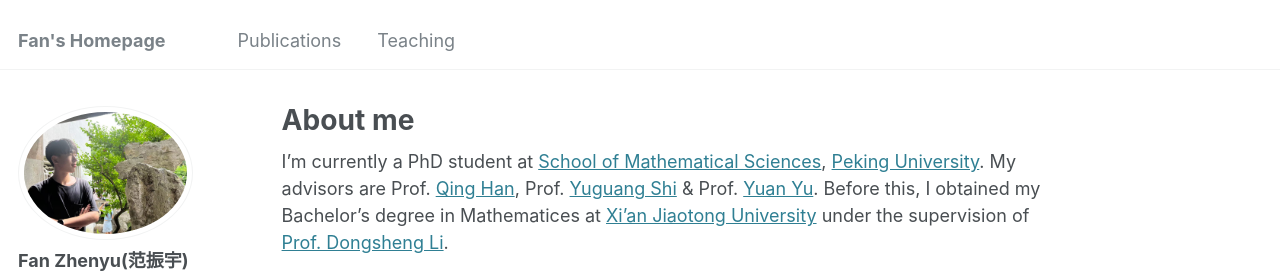
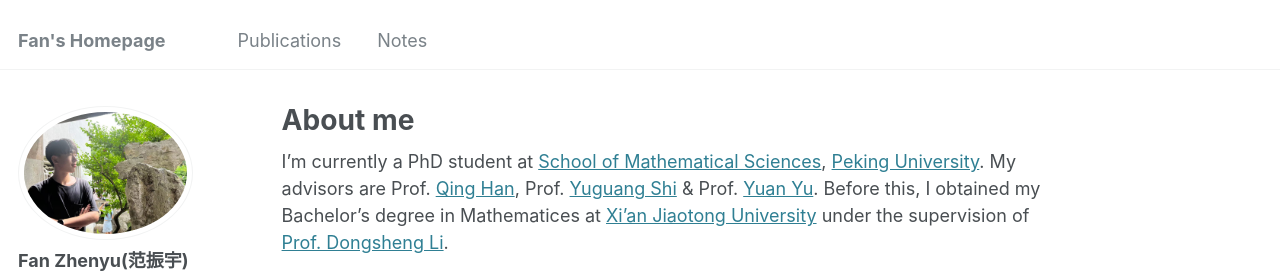
Before and after one commit to fanzymath/fanzymath.github.io, a Jekyll site: the page built from _pages/about.md, in a window 1280 px wide. Shown: the top 273 px of the page. Built offline with Jekyll 4.4.1, drawn with Linux system fonts in a browser that asks for light colours.

Commit message:
Update navigation.yml

```diff
--- a/_data/navigation.yml
+++ b/_data/navigation.yml
@@ -9,5 +9,5 @@ main:
     url: /publications/
 
 
-  - title: "Teaching"
-    url: /teaching/
+  - title: "Notes"
+    url: /notes/
```
